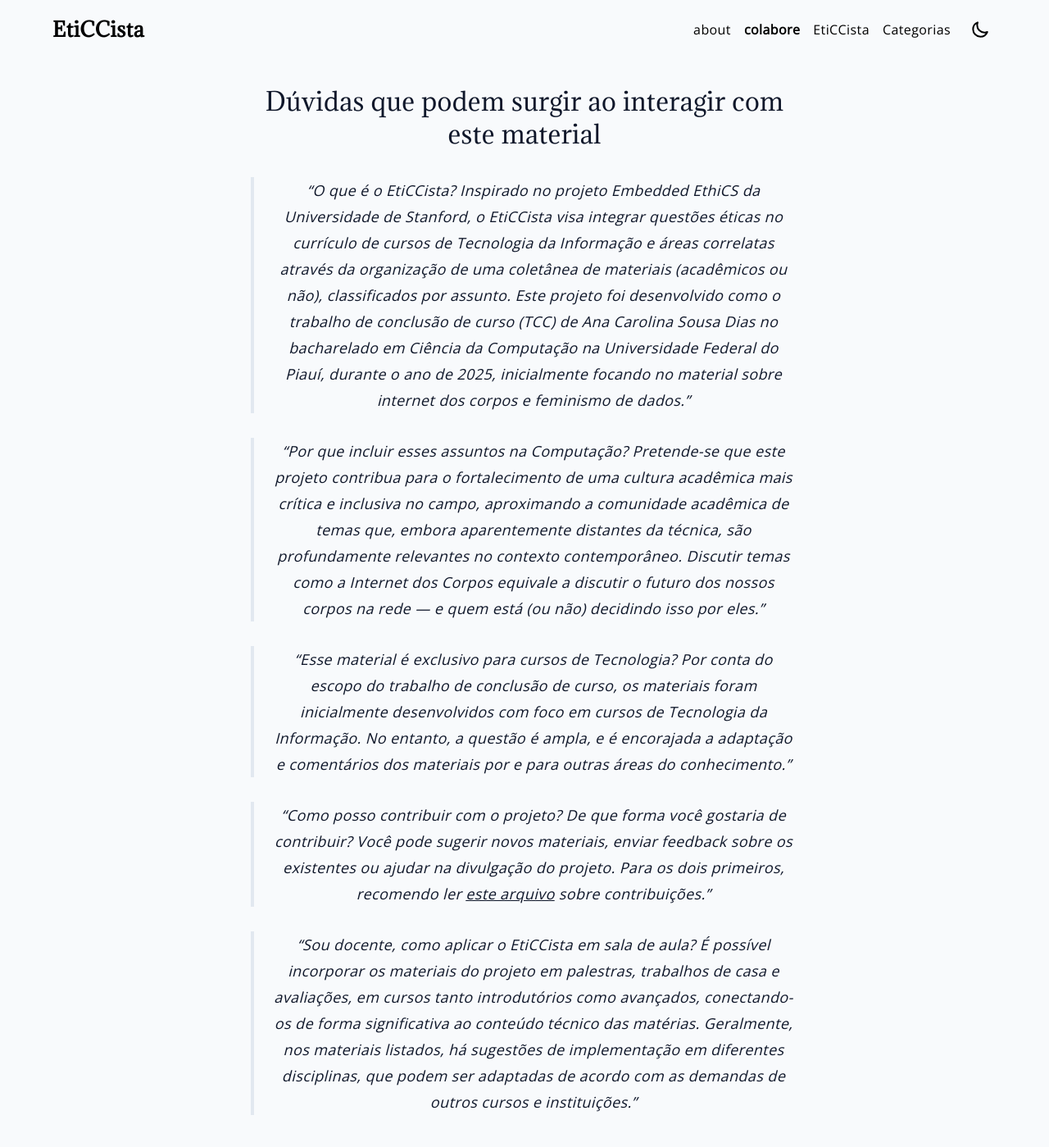
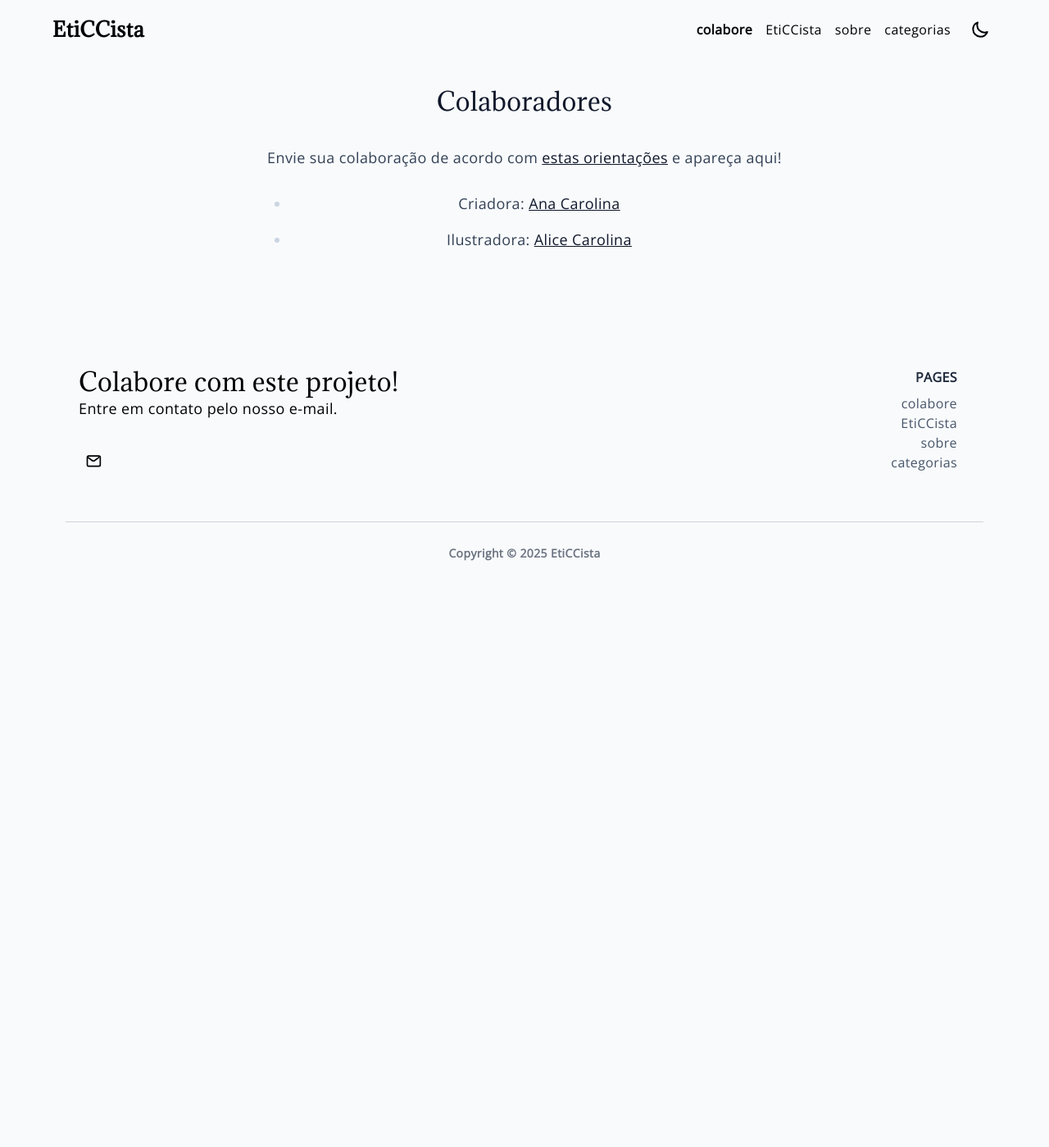
Before and after one commit to EtiCCista/eticcista.github.io, a Jekyll site: the page built from colabore.md, in a window 1280 px wide and 1400 px high. Shown: the whole window at 82% size. Built offline with Jekyll 4.4.1, drawn with Linux system fonts in a browser that asks for light colours.

Commit message:
Ajuste nas páginas principais

```diff
--- a/colabore.md
+++ b/colabore.md
@@ -2,25 +2,8 @@
 title: colabore
 layout: page
 ---
+## Colaboradores
 
-##  Dúvidas que podem surgir ao interagir com este material
-> O que é o EtiCCista?
-Inspirado no projeto Embedded EthiCS da Universidade de Stanford, o EtiCCista visa integrar questões éticas no currículo de cursos de Tecnologia da Informação e áreas correlatas através da organização de uma coletânea de materiais (acadêmicos ou não), classificados por assunto. Este projeto foi desenvolvido como o trabalho de conclusão de curso (TCC) de Ana Carolina Sousa Dias no bacharelado em Ciência da Computação na Universidade Federal do Piauí, durante o ano de 2025, inicialmente focando no material sobre internet dos corpos e feminismo de dados.
-
-> Por que incluir esses assuntos na Computação?
-Pretende-se que este projeto contribua para o fortalecimento de uma cultura acadêmica mais crítica e inclusiva no campo, aproximando a comunidade acadêmica de temas que, embora aparentemente distantes da técnica, são profundamente relevantes no contexto contemporâneo. Discutir temas como a Internet dos Corpos equivale a discutir o futuro dos nossos corpos na rede — e quem está (ou não) decidindo isso por eles.
-
-> Esse material é exclusivo para cursos de Tecnologia?
-Por conta do escopo do trabalho de conclusão de curso, os materiais foram inicialmente desenvolvidos com foco em cursos de Tecnologia da Informação. No entanto, a questão é ampla, e é encorajada a adaptação e comentários dos materiais por e para outras áreas do conhecimento.
-
-> Como posso contribuir com o projeto?
-De que forma você gostaria de contribuir? Você pode sugerir novos materiais, enviar feedback sobre os existentes ou ajudar na divulgação do projeto. Para os dois primeiros, recomendo ler <a aria-label="a documentação do projeto" href="https://github.com/eticcista/eticcista.github.io/blob/main/README.md">este arquivo</a> sobre contribuições.
-
-> Sou docente, como aplicar o EtiCCista em sala de aula?
-É possível incorporar os materiais do projeto em palestras, trabalhos de casa e avaliações, em cursos tanto introdutórios como avançados, conectando-os de forma significativa ao conteúdo técnico das matérias. Geralmente, nos materiais listados, há sugestões de implementação em diferentes disciplinas, que podem ser adaptadas de acordo com as demandas de outros cursos e instituições.
-
-
-## Colaboradores
 Envie sua colaboração de acordo com [estas orientações](https://github.com/eticcista/eticcista.github.io/blob/main/README.md) e apareça aqui!
 - Criadora: [Ana Carolina](https://github.com/linasdias)
 - Ilustradora: [Alice Carolina]()
```
Also changed, not shown: about.md (deleted, +0 -31 lines), index.md (+1 -5 lines), sobre.md (added, +18 -0 lines), tags.md (+1 -1 lines), assets/css/main.scss (line endings or trailing spaces).
